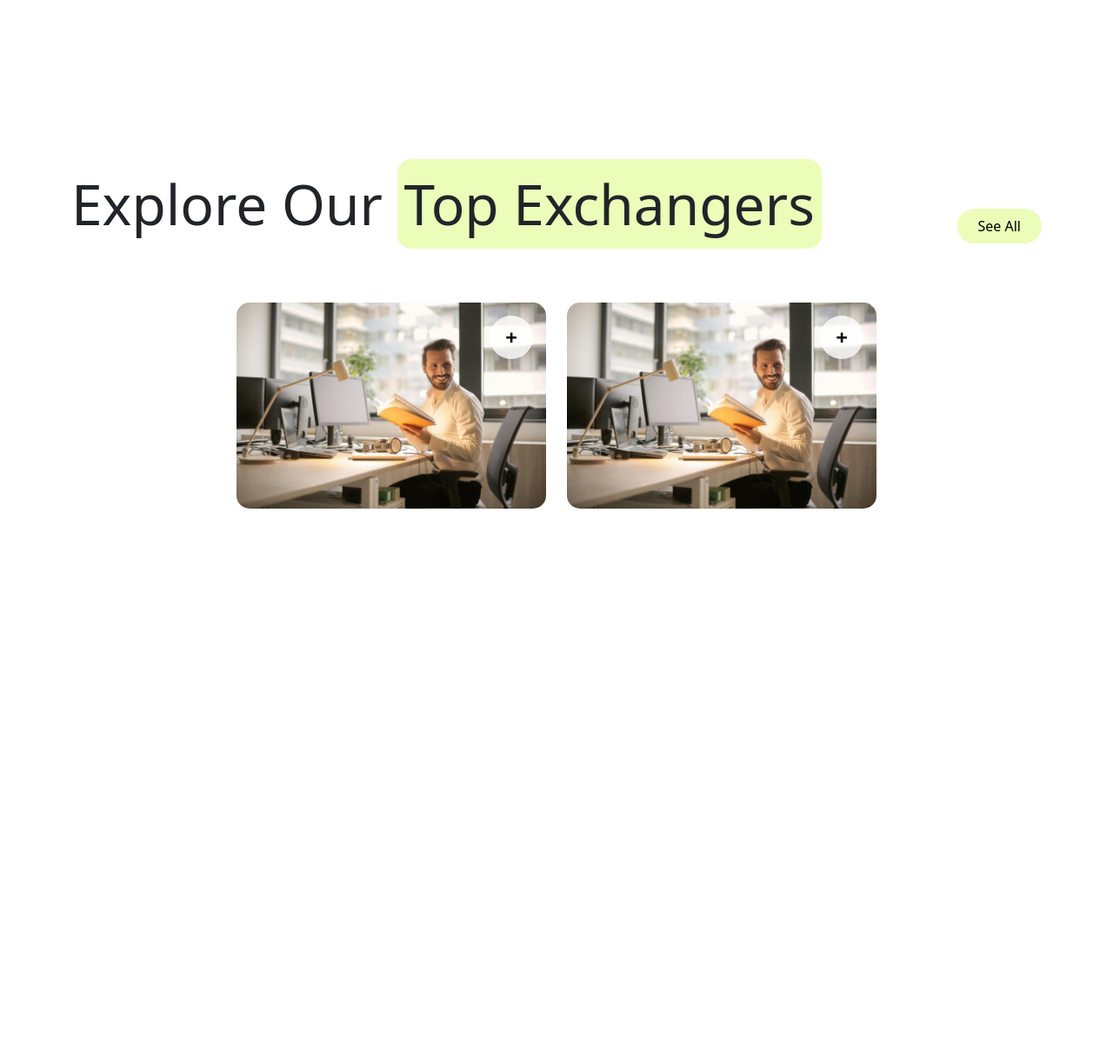
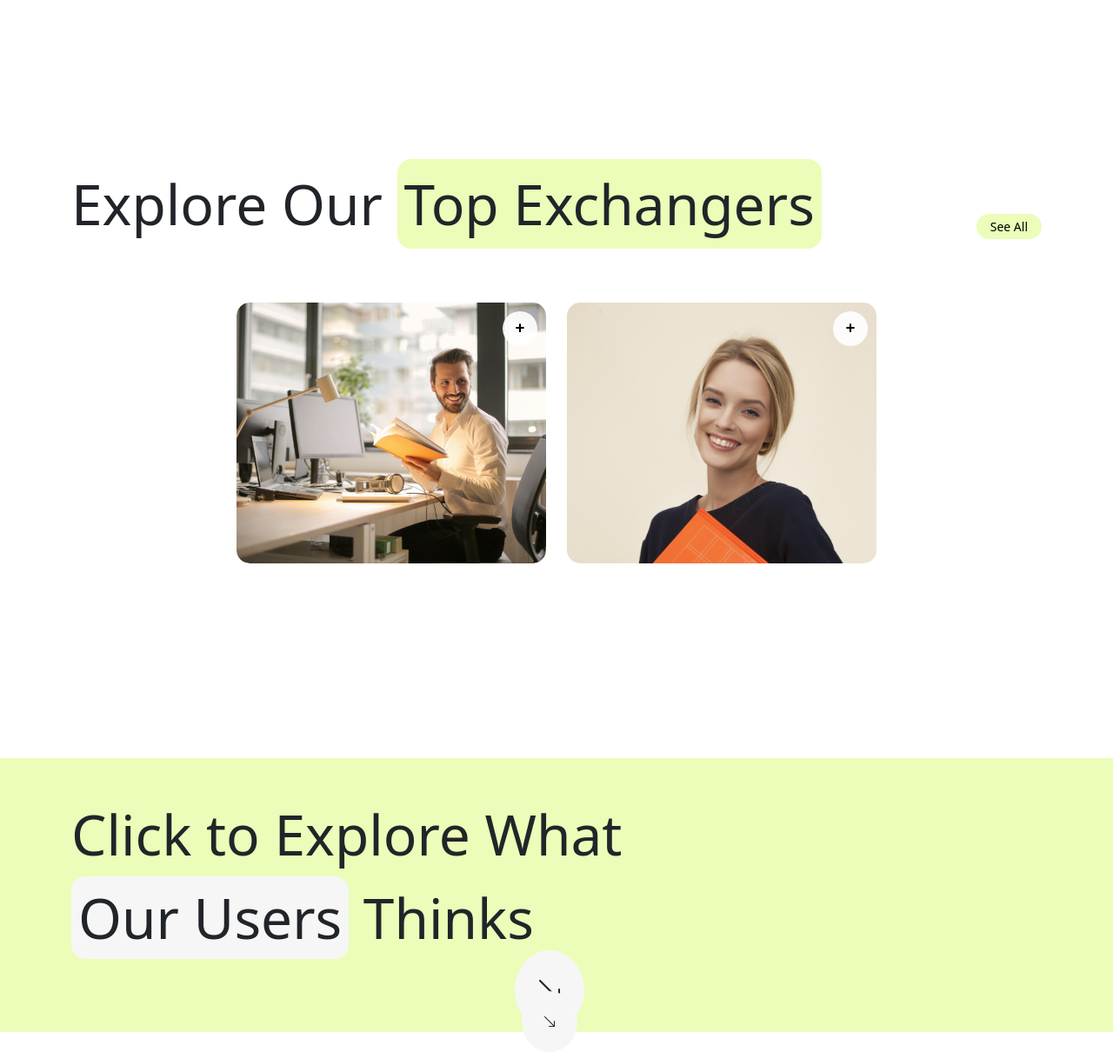
Before and after one commit to Ghaliah-Banounah/SkillExchange, a Django app: page / in a window 1280 px wide. Shown: the part 1692-2902 px from the top of the page at 87% size. Before the commit the page ends 2277 px from the top, so only its background shows below. Run offline with Django 5.2, Linux system fonts and the light colour scheme.

Commit message:
Working on section 4

```diff
--- a/SkillExchange/main/templates/main/index.html
+++ b/SkillExchange/main/templates/main/index.html
@@ -188,95 +188,151 @@
 
 }
 
-.section-3-text {
-    align-items: center;
-
-}
-
 .section-3-text h1 {
   font-size: 64px;
   margin-bottom: 50px;
 
 }
 
-.section-3-text .container-link {
-    font-size: 14px;
+.card-exchanger {
+  position: relative;
+  display: block;
+  flex-direction: row;
+  align-items: center;
+  border-radius: 15px;
+  border: none;
+  background-color: #F6F6F6;
+  transition: all 0.3s ease;
+  overflow: hidden;
+  height: 300px;
+  margin: auto;
 }
 
-.card-exchanger {
-  overflow: hidden;
-  border: none;
-  border-radius: 15px;
-  transition: all 0.3s ease;
-  cursor: pointer;
-  max-width: 450px;
-  margin: 0 auto;
+.card-exchanger.expanded {
+  flex-direction: column;
+  align-items: flex-start;
+  max-width: 300x;
+  padding: 10px;
 }
 
 .card-image {
   position: relative;
-  overflow: hidden;
+  flex: none;
+  width: 100%;
+  height: auto;
+  transition: all 0.3s ease;
 }
 
 .card-image img {
   width: 100%;
-  height: auto;
+  height: 100%;
+  border-radius: 15px;
+  object-fit: cover;
+  object-position: top;
   transition: transform 0.3s ease;
 }
 
-.card-image .icon-plus {
+.card-image .icon-toggle {
   position: absolute;
-  top: 15px;
-  right: 15px;
-  width: 50px;
-  height: 50px;
-  background-color: rgba(255, 255, 255, 0.8);
+  top: 10px;
+  right: 10px;
+  width: 40px;
+  height: 40px;
+  background-color: rgba(255, 255, 255, 0.9);
   border-radius: 50%;
   display: flex;
   align-items: center;
   justify-content: center;
-  font-size: 1.5rem;
+  font-size: 1.8rem;
   font-weight: bold;
-  color: #000;
   cursor: pointer;
   z-index: 1;
 }
 
+
 .card-info {
-  background-color: #fff;
-  padding: 30px;
-  display: none;
-  height: 0;
+  flex: 1;
+  padding: 15px;
+  text-align: left;
   opacity: 0;
+  transform: translateY(20px);
   transition: all 0.3s ease;
 }
 
-.card-exchanger.expanded .card-image img {
-  transform: scale(0.7);
+.card-header h5 {
+  font-size: 1.5rem;
+  margin-bottom: 5px;
+}
+
+.card-header p {
+  font-size: 1rem;
+  color: #888;
+}
+
+.card-details {
+  font-size: 0.9rem;
+  line-height: 1.4;
+  margin-top: 10px;
+}
+
+.card-link {
+  color: #A09E9E;
+  text-decoration: underline;
+}
+
+.card-link:hover {
+  color: #CDE685;
+  text-decoration: underline;
+}
+
+.card-exchanger.expanded .card-image {
+  flex: none;
+  bottom: 8px;
+  right: 20px;
+  width: 200px;
+  height: 120px;
+  transform: scale(0.8);
 }
 
 .card-exchanger.expanded .card-info {
-  display: block;
-  height: auto;
   opacity: 1;
+  transform: translateY(0);
+}
+
+/* Icon Toggle Content */
+.card-exchanger .icon-toggle:after {
+  content: '+';
+  font-size: 1.2rem;
+  color: #000;
+}
+
+.card-exchanger.expanded .icon-toggle:after {
+  content: '-';
+  color: #000;
 }
 
 
-.card-info h5 {
-  font-size: 1.8rem;
-  font-weight: bold;
+/* Section 4 */
+
+.section-4 {
+   margin-top: 200px;
+
 }
 
-.card-info p {
-  font-size: 1.2rem;
-  line-height: 1.8;
+.section-4-text h1 {
+  font-size: 64px;
+  margin-bottom: 20px;
+  margin-top: 50px;
+
 }
 
-.card-info a {
-  font-size: 1.2rem;
-  color: #007bff;
-  text-decoration: none;
-  font-weight: bold;
+.section-4-second-text h1 {
+  font-size: 64px;
+  margin-bottom: 20px;
+}
+
+.review-button .bi-arrow-down-right{
+  font-size: 2rem;
 }
 
 </style>
@@ -296,8 +352,8 @@
             Discover a community where you can exchange skills, connect with others, and grow<br>
             —all for free</h5>
             <div class="main-links">
-                <a href="" class="btn-lime-main">Start Exchanging</a>
-                <a href="" class="btn-blue-main"><i class="bi bi-lightbulb me-2"></i>Explore Skills</a>
+                <a href="{}" class="btn-lime-main">Start Exchanging</a>
+                <a href="{}" class="btn-blue-main"><i class="bi bi-lightbulb me-2"></i>Explore Skills</a>
             </div>
     </div>
 
@@ -305,7 +361,7 @@
 
 <!--Section 2-->
 
-<section class="section-2">
+<section class="section-2" id="about">
     <div class="container text-center">
         <div class="section-2-text text-start">
             <h1>Why <span class="bg-blue p-1 rounded-3">Us</span> ?</h1>
@@ -366,44 +422,72 @@
     <div class="container text-center">
         <div class="section-3-text text-start d-flex justify-content-between align-items-center">
             <h1>Explore Our <span class="bg-lime p-2 rounded-4">Top Exchangers</span></h1>
-            <a href="#" class="bg-lime py-2 px-4 rounded-pill">See All</a>
+            <a href="#" class="bg-lime py-1 px-3 rounded-pill small">See All</a>
         </div>
         <div class="row row-cols-1 row-cols-md-2 row-cols-lg-3 justify-content-center mt-4">
             <!-- Card 1 -->
              <div class="col mb-4">
-                <div class="card card-exchanger position-relative">
+                <div class="card card-exchanger">
                         <div class="card-image">
                             <img src="{% static 'images/exchanger 1.jpg' %}" class="img-fluid" alt="Exchanger 1">
-                        <div class="icon-plus" onclick="toggleCard(this)">+</div>
+                            <div class="icon-toggle" onclick="toggleCard(this)"></div>
                         </div>
                         <div class="card-info">
+                          <div class="header-info ">
                             <h5>Khalid Al........</h5>
                             <p class="text-muted">Web Developer</p>
-                        <p>Skills Skills Skills Skills Skills Skills Skills Skills Skills Skills Skills Skills Skills Skills Skills Skills Skills Skills Skills Skills</p>
-                        <a href="#" class="text-primary">View Profile</a>
+                          </div>
+                          <div class="card-details">
+                            <p>Skills: HTML, CSS, JavaScript, Python, etc.</p>
+                            <a href="{}" class="card-link">View Profile</a>
                           </div>
                         </div>
                 </div>
-            <!-- Card 2 -->
+              </div>
+            <!-- Card 1 -->
              <div class="col mb-4">
-                <div class="card card-exchanger position-relative">
+              <div class="card card-exchanger">
                 <div class="card-image">
-                        <img src="{% static 'images/exchanger 1.jpg' %}" class="img-fluid" alt="Exchanger 2">
-                        <div class="icon-plus" onclick="toggleCard(this)">+</div>
+                  <img src="{% static 'images/exchanger 3.jpg' %}" class="img-fluid" alt="Exchanger 1">
+                  <div class="icon-toggle" onclick="toggleCard(this)"></div>
                 </div>
-                    <div class="card-info">
-                        <h5>Fatima Y........</h5>
-                        <p class="text-muted">Graphic Designer</p>
-                        <p>Skills Skills Skills Skills Skills Skills Skills Skills Skills Skills Skills Skills Skills Skills Skills Skills Skills Skills Skills Skills</p>
-                        <a href="#" class="text-primary">View Profile</a>
+                <div class="card-info w-100">
+                  <div class="header-info ">
+                    <h5>Khalid Al........</h5>
+                    <p class="text-muted">Web Developer</p>
+                  </div>
+                  <div class="card-details">
+                    <p>Skills: HTML, CSS, JavaScript, Python, etc.</p>
+                    <a href="{}" class="card-link">View Profile</a>
                   </div>
                 </div>
               </div>
-            <!-- Too add more cards -->
             </div>
         </div>
     </div>
 </section>
+
+<!--Section 4-->
+
+<section class="section-4 bg-lime">
+  <div class="container text-center">
+      <div class="section-4-text text-start d-flex align-items-center">
+        <h1>Click to Explore What</h1>
+      </div>
+      <div class="section-4-second-text text-start d-flex align-items-center">
+        <h1><span class="bg-gray px-2 py-1 rounded-4">Our Users</span> Thinks</h1>
+      </div>
+
+      <div class="review-button">
+        <i class="bi bi-arrow-down-right me-3 bg-gray p-4 rounded-circle"></i>
+      </div>
+
+      <div class="view-cards">
+        <i class="bi bi-arrow-down-right me-3 bg-gray p-4 rounded-circle"></i>
+      </div>
+  </div>
+</section>
+
 
 
 
@@ -442,23 +526,7 @@
 <script>
 function toggleCard(element) {
     const card = element.closest('.card-exchanger');
-  const info = card.querySelector('.card-info');
-  const image = card.querySelector('.card-image img');
-  const button = card.querySelector('.icon-plus');
-
-  if (!card.classList.contains('expanded')) {
-    // Shrink and move the card
-    card.classList.add('expanded');
-    image.style.transform = 'scale(0.5) translate(-50%, -50%)';
-    info.style.display = 'block';
-    button.style.display = 'none';
-  } else {
-    // Reset to original state
-    card.classList.remove('expanded');
-    image.style.transform = 'scale(1) translate(0, 0)';
-    info.style.display = 'none';
-    button.style.display = 'flex';
-  }
+    card.classList.toggle('expanded');
     }
 </script>
 
```
Also changed, not shown: SkillExchange/main/static/images/exchanger 3.jpg (added). Lines whose indentation alone changed are shown as unchanged.
